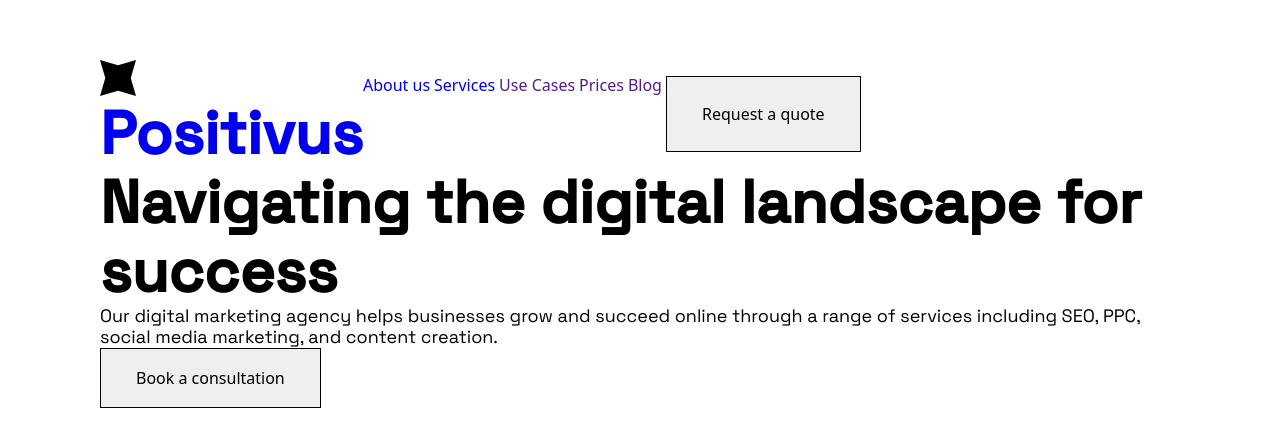
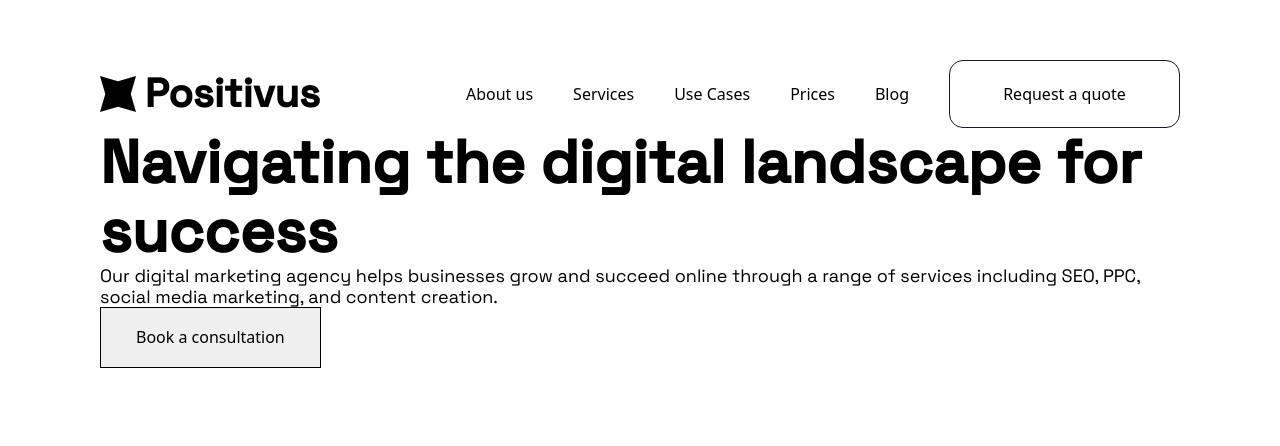
Before and after one commit to xboikom1/Positivus, a React (Vite) app: page / in a window 1280 px wide. Shown: the top 446 px of the page. Built offline with nearby package versions, Linux system fonts and the light colour scheme.

Commit message:
add navigation

```diff
--- a/src/components/Navigation/Navigation.jsx
+++ b/src/components/Navigation/Navigation.jsx
@@ -12,25 +12,37 @@ const Navigation = () => {
         >
           <use href="/src/images/icons/sprite.svg#icon-star"></use>
         </svg>
-        <h1>Positivus</h1>
+        <h2 className={css.logoText}>Positivus</h2>
       </a>
       <ul className={css.navList}>
-        <li>
-          <a href="#about-us">About us</a>
+        <li className={css.navListItem}>
+          <a href="#about-us" className={css.navLink}>
+            About us
+          </a>
         </li>
-        <li>
-          <a href="#services">Services</a>
+        <li className={css.navListItem}>
+          <a href="#services" className={css.navLink}>
+            Services
+          </a>
         </li>
-        <li>
-          <a href="">Use Cases</a>
+        <li className={css.navListItem}>
+          <a href="" className={css.navLink}>
+            Use Cases
+          </a>
         </li>
-        <li>
-          <a href="">Prices</a>
+        <li className={css.navListItem}>
+          <a href="" className={css.navLink}>
+            Prices
+          </a>
         </li>
-        <li>
-          <a href="">Blog</a>
+        <li className={css.navListItem}>
+          <a href="" className={css.navLink}>
+            Blog
+          </a>
         </li>
-        <button>Request a quote</button>
+        <button type="button" className={css.requestBtn}>
+          Request a quote
+        </button>
       </ul>
     </nav>
   );
--- a/src/components/Navigation/Navigation.module.css
+++ b/src/components/Navigation/Navigation.module.css
@@ -1,8 +1,48 @@
 .navList {
     display: flex;
     flex-direction: row;
+    align-items: center;
+    justify-content: center;
+    gap: 40px;
 }
 
 .navContainer {
     display: flex;
+    align-items: center;
+    justify-content: space-between;
 }
+
+.logo {
+    display: flex;
+    align-items: center;
+    justify-content: space-between;
+    min-width: 220px;
+    padding: 10px 0;
+
+}
+
+.navLink {
+    padding: 20px 0;
+    transition: color 250ms linear;
+}
+
+.navLink:focus,
+.navLink:hover {
+    color: var(--green);
+}
+
+.requestBtn {
+    border: 1px solid var(--dark);
+    border-radius: 14px;
+    padding: 20px 35px;
+    min-width: 231px;
+    height: 68px;
+    background-color: white;
+    transition: color 250ms linear, background-color 250ms linear;
+}
+
+.requestBtn:hover,
+.requestBtn:focus {
+    color: var(--green);
+    background-color: var(--dark);
+}
--- a/src/index.css
+++ b/src/index.css
@@ -1,6 +1,14 @@
+:root {
+  --green: #b9ff66;
+  --grey: #f3f3f3;
+  --dark: #191a23;
+  --black: #000;
+}
+
 a {
   font-weight: 500;
   text-decoration: inherit;
+  color: black;
 }
 
 h1,
@@ -16,7 +24,6 @@ p {
 
 h1 {
   font-size: 60px;
-  margin-bottom: 0;
 }
 
 h2 {
@@ -27,12 +34,11 @@ h3 {
   font-size: 30px;
 }
 
-h2 {
+h4 {
   font-size: 20px;
 }
 
 p {
-  margin: 0;
   font-size: 18px;
 }
 
@@ -41,6 +47,7 @@ li {
 }
 
 ul {
+  margin: 0;
   display: flex;
   padding: 0;
   gap: 4px;
```
